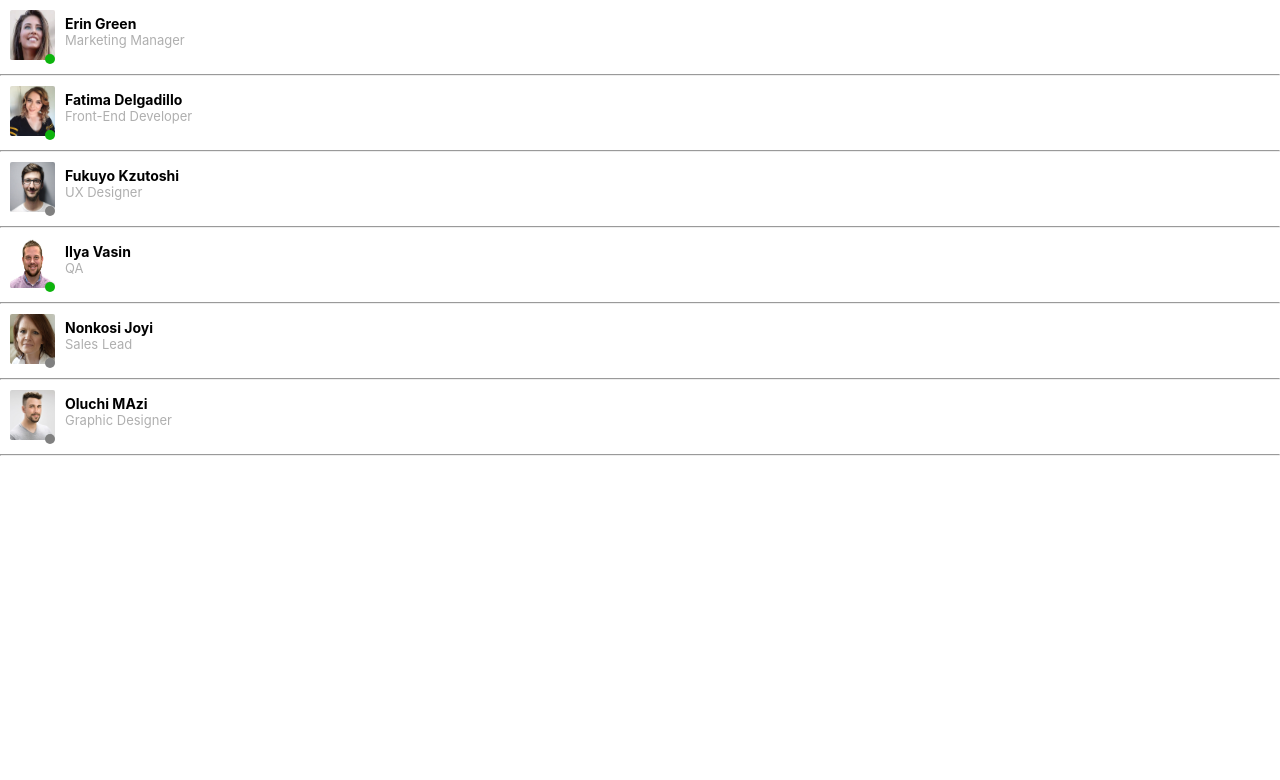
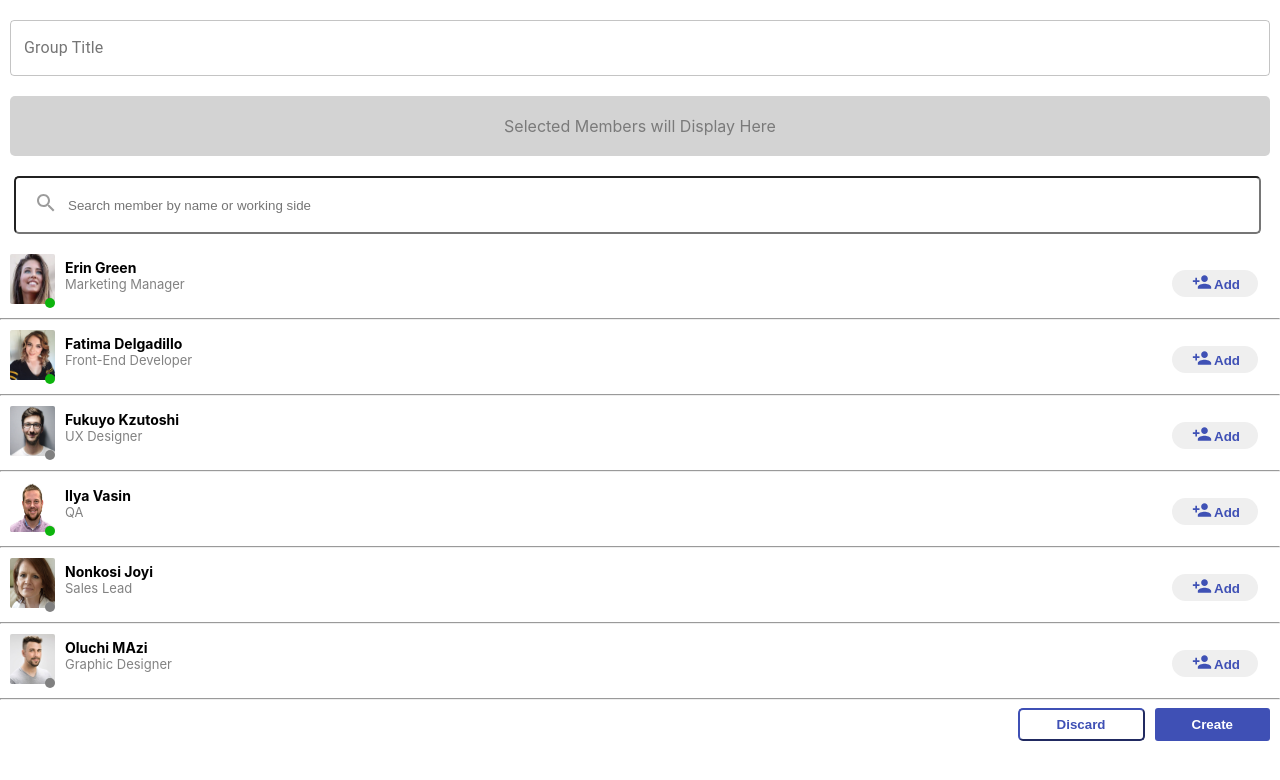
Before and after one commit to niloofarsohrabi/electronProject, a React (Create React App) app: page / in a window 1280 px wide. Shown: the top 780 px of the page. Built offline with nearby package versions, Linux system fonts and the light colour scheme.

Commit message:
ui almost done

```diff
--- a/src/components/pages/mainPage/index.jsx
+++ b/src/components/pages/mainPage/index.jsx
@@ -1,7 +1,12 @@
 import React, { useEffect } from 'react'
 import { useSelector, useDispatch } from 'react-redux'
 import { showContactListAction } from '../../../stateManagment/actions/showContactListAction'
+import { AddMember } from '../../services/addMember'
+import { GroupAddedMembers } from '../../services/groupAddedMembers'
+import { Search } from '../../services/search'
+import TextField from '@material-ui/core/TextField'
 import profileStyle from '../../../styles/profileStyle.module.scss'
+import '../../../styles/mainPageGlobalStyle.scss'
 
 
 export const MainPage = () => {
@@ -15,17 +20,22 @@ export const MainPage = () => {
     }, []);
     return (
         <>
+            <div className="GroupTitleTextBox">
+                <TextField id="outlined-search" label="Group Title" type="text" variant="outlined" />
+            </div>
+            <GroupAddedMembers />
+            <Search />
             {
                 showContactListState &&
                 showContactListState.map((item) => {
                     return (
-                        <div>
+                        <div className={profileStyle.container}>
                             <div className={profileStyle.totalProfile} key={item.id}>
                                 <div className={profileStyle.totalImg}>
                                     <img className={profileStyle.profileImg} src={item.avatar} />
                                     {
-                                        item.status == "ONLINE" ?
-                                            <div className={profileStyle.onLineStatus}></div>:
+                                        item.status === "ONLINE" ?
+                                            <div className={profileStyle.onLineStatus}></div> :
                                             <div className={profileStyle.offLineStatus}></div>
                                     }
                                 </div>
@@ -33,13 +43,19 @@ export const MainPage = () => {
                                     <div className={profileStyle.profileName}>{item.fullName}</div>
                                     <div className={profileStyle.workingSide}>{item.workingSide}</div>
                                 </div>
+                                <AddMember />
                             </div>
                             <hr />
                         </div>
                     )
-
                 })
             }
+            <div className="totalBtn">
+                <button className="discardBtn">Discard</button>
+                <button className="createBtn">Create</button>
+            </div>
+
+
         </>
     )
 }
--- /dev/null
+++ b/src/components/services/addMember/index.jsx
@@ -0,0 +1,16 @@
+import React from 'react'
+import PersonAddIcon from '@material-ui/icons/PersonAdd'
+import addMemberStyle from '../../../styles/addMemberStyle.module.scss'
+import Button from '@material-ui/core/Button';
+
+export const AddMember = () => {
+    return (
+        <>
+                <button className={addMemberStyle.btnAdd}>
+                    <PersonAddIcon color="primary" fontSize="small" />
+                    <span>Add</span>
+                </button>
+
+        </>
+    )
+}
--- /dev/null
+++ b/src/components/services/groupAddedMembers/index.jsx
@@ -0,0 +1,12 @@
+import React from 'react'
+import groupAddedMembersStyle from '../../../styles/groupAddedMembersStyles.module.scss'
+
+export const GroupAddedMembers = () => {
+    return (
+        <>
+            <div className={groupAddedMembersStyle.showMemberBox}>
+                Selected Members will Display Here
+            </div>
+        </>
+    )
+}
--- /dev/null
+++ b/src/components/services/search/index.jsx
@@ -0,0 +1,21 @@
+import React from 'react'
+import SearchIcon from '@material-ui/icons/Search';
+import searchStyle from '../../../styles/searchStyle.module.scss'
+
+
+
+export const Search = () => {
+    return (
+        <>
+           <div className={searchStyle.searchBox}>
+               <div className={searchStyle.searchIcon}>
+                   <SearchIcon/>
+               </div>
+               <input placeholder="Search member by name or working side"/>
+
+
+           </div>
+
+        </>
+    )
+}
--- /dev/null
+++ b/src/styles/addMemberStyle.module.scss
@@ -0,0 +1,20 @@
+.btnAdd{
+    border: 0;
+    border-radius: 30px;
+    color: #3f50b5;
+    font-weight: bold;
+    margin-left: 10px;
+    padding: 2px 20px;
+    cursor: pointer;
+    position: absolute;
+    right: 22px;
+    top: 16px;
+    span{
+    position: relative;
+    bottom: 3px;
+    left: 2px;
+    }
+}
+.btnAdd:focus{
+  outline: 0;
+}
--- /dev/null
+++ b/src/styles/groupAddedMembersStyles.module.scss
@@ -0,0 +1,9 @@
+.showMemberBox{
+    background-color: #d3d3d3;
+    margin: 20px 10px;
+    padding: 20px 0px;
+    display: flex;
+    justify-content: center;
+    border-radius: 5px;
+    color: #7a7a7a;
+}
--- /dev/null
+++ b/src/styles/mainPageGlobalStyle.scss
@@ -0,0 +1,41 @@
+.GroupTitleTextBox{
+    margin-top: 20px;
+    margin-left: 10px;
+    margin-right: 10px;
+}
+.MuiFormControl-root{
+    width: 100%;
+    display: block;
+}
+.discardBtn{
+    border-radius: 5px;
+    border-color: #3f50b5;
+    color: #3f50b5;
+    background-color: white;
+    padding: 7px 37px;
+    font-weight: bold;
+    cursor: pointer;
+}
+.createBtn{
+    border-radius: 3px;
+    border-color: #3f50b5;
+    padding: 7px 37px;
+    font-weight: bold;
+    color: white;
+    background-color: #3f50b5;
+    cursor: pointer;
+    margin-left: 10px;
+    border-style: hidden;
+}
+.discardBtn:focus,.createBtn:focus{
+    outline: 0;
+}
+.totalBtn{
+    display: flex;
+    justify-content: flex-end;
+    margin-right: 10px;
+    margin-bottom: 20px;
+}
+.createBtn:active{
+   border-style: hidden !important;
+}
--- a/src/styles/profileStyle.module.scss
+++ b/src/styles/profileStyle.module.scss
@@ -1,3 +1,6 @@
+.container{
+    position: relative;
+}
 .profileImg{
     width: 45px;
     height: 50px;
@@ -23,7 +26,7 @@
     font-size:14px;
 }
 .workingSide{
-    color: #afafaf;
+    color: #696969d4;
     font-size:13px
 }
 .onLineStatus{
@@ -34,7 +37,6 @@
     position: absolute;
     bottom: 0px;
     right: 0px;
-
 }
 .offLineStatus{
     border-radius: 50px;
--- /dev/null
+++ b/src/styles/searchStyle.module.scss
@@ -0,0 +1,19 @@
+.searchBox{
+    margin: 20px 14px;
+    overflow: hidden;
+    position: relative;
+}
+.searchBox input{
+    width: 99%;
+    height: 52px;
+    border-radius: 5px;
+}
+.searchIcon{
+    position: absolute;
+    left: 20px;
+    top: 15px;
+    color: #9c9c9c;
+}
+.searchBox input::placeholder{
+    padding-left: 50px;
+}
```
